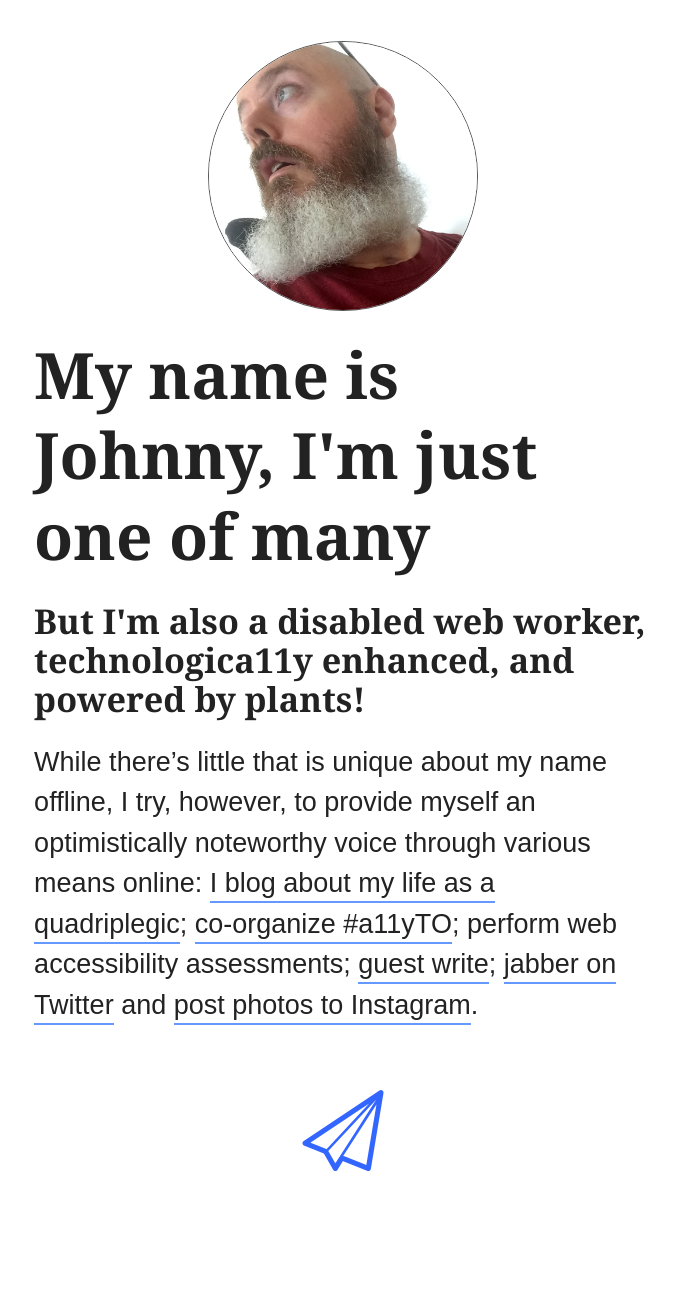
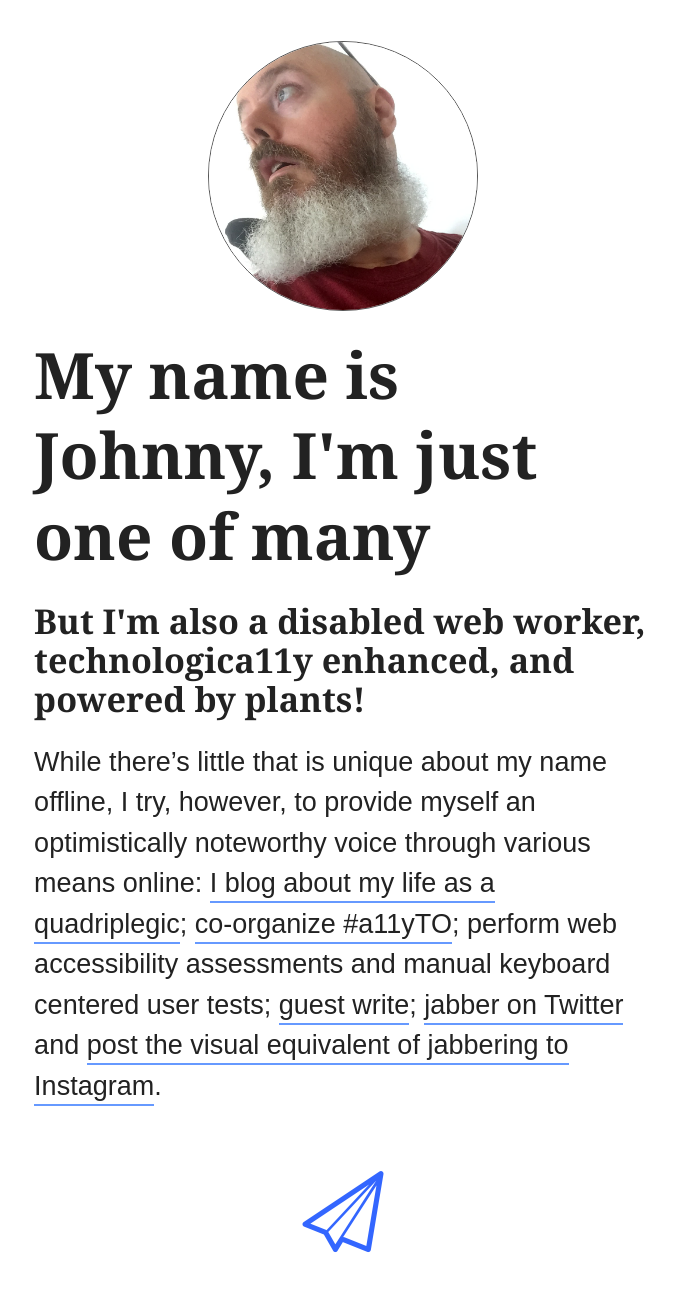
Before and after one commit to abledaccess/johnnydaux.org, a Jekyll site: the page built from index.md, in a window 1280 px wide. Shown: the whole page, without its empty margins (297-972 px from the left). Built offline with Jekyll 4.4.1, drawn with Linux system fonts in a browser that asks for light colours; before the commit the page ends 1218 px from its top, so only the background shows below that.

Commit message:
update copy

```diff
--- a/index.md
+++ b/index.md
@@ -9,4 +9,4 @@
 
 <p class="intro">{{ site.description }}</p>
 
-While there's little that is unique about my name offline, I try, however, to provide myself an optimistically noteworthy voice through various means online: [I blog about my life as a quadriplegic](https://abledaccess.com); [co-organize #a11yTO](http://a11yto.com); perform web accessibility assessments; [guest write](http://simplyaccessible.com/article/being-disabled-can-be-lame/); [jabber on Twitter](https://twitter.com/abledaccess) and [post photos to Instagram](https://instagram.com/abledaccess).
+While there's little that is unique about my name offline, I try, however, to provide myself an optimistically noteworthy voice through various means online: [I blog about my life as a quadriplegic](https://abledaccess.com); [co-organize #a11yTO](http://a11yto.com); perform web accessibility assessments and manual keyboard centered user tests; [guest write](http://simplyaccessible.com/article/being-disabled-can-be-lame/); [jabber on Twitter](https://twitter.com/abledaccess) and [post the visual equivalent of jabbering to Instagram](https://instagram.com/abledaccess).
```
